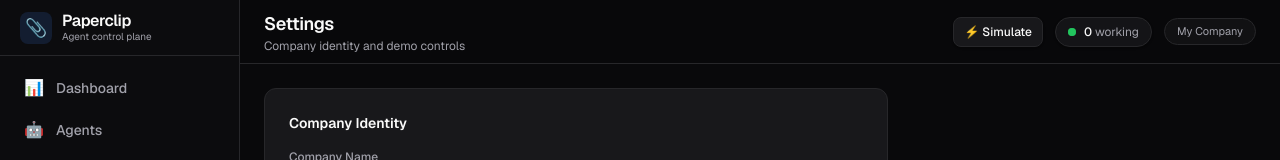
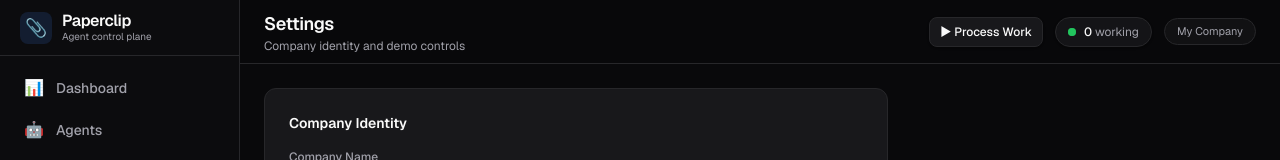
Before and after one commit to henrygoldsmith07-wq/paperclip-clone, a Next.js app: page /dashboard/settings in a window 1280 px wide. Shown: the top 160 px of the page. Built offline with nearby package versions, Linux system fonts and the light colour scheme.

Commit message:
feat: Process Work replaces Simulate

```diff
--- a/src/components/Header.tsx
+++ b/src/components/Header.tsx
@@ -10,35 +10,35 @@ export default function Header({
   title: string;
   subtitle?: string;
 }) {
-  const { company, agents, isHydrated, simulateTick } = useApp();
+  const { company, agents, isHydrated, processWork } = useApp();
   const { toast } = useToast();
   const activeCount = agents.filter((a) => a.status === "working").length;
 
-  const handleSimulate = () => {
-    simulateTick();
-    toast("⚡ Simulation tick complete", "success");
+  const handleProcess = () => {
+    processWork();
+    toast("Work queue advanced", "success");
   };
 
   return (
     <header className="sticky top-0 z-30 flex h-14 items-center justify-between border-b border-border bg-background/80 px-4 pl-16 backdrop-blur-md lg:h-16 lg:px-6 lg:pl-6">
       <div className="min-w-0">
-        <h1 className="text-base font-semibold tracking-tight text-foreground truncate lg:text-lg">
+        <h1 className="truncate text-base font-semibold tracking-tight text-foreground lg:text-lg">
           {title}
         </h1>
         {subtitle && (
-          <p className="text-[11px] text-muted truncate lg:text-xs">{subtitle}</p>
+          <p className="truncate text-[11px] text-muted lg:text-xs">{subtitle}</p>
         )}
       </div>
 
-      <div className="flex items-center gap-2 sm:gap-3 shrink-0">
+      <div className="flex shrink-0 items-center gap-2 sm:gap-3">
         {isHydrated && (
           <>
             <button
-              onClick={handleSimulate}
-              className="rounded-lg border border-border bg-card px-2.5 py-1.5 text-xs font-medium text-foreground shadow-sm hover:bg-card-hover hover:border-accent/40"
-              title="Simulate one tick (S)"
+              onClick={handleProcess}
+              className="rounded-lg border border-border bg-card px-2.5 py-1.5 text-xs font-medium text-foreground shadow-sm hover:border-accent/40 hover:bg-card-hover"
+              title="Advance assigned work one step (W)"
             >
-              ⚡ <span className="hidden sm:inline">Simulate</span>
+              ▶ <span className="hidden sm:inline">Process Work</span>
             </button>
 
             <div className="hidden items-center gap-2 rounded-full border border-border bg-card/80 px-3 py-1.5 text-xs shadow-sm sm:flex">
```
